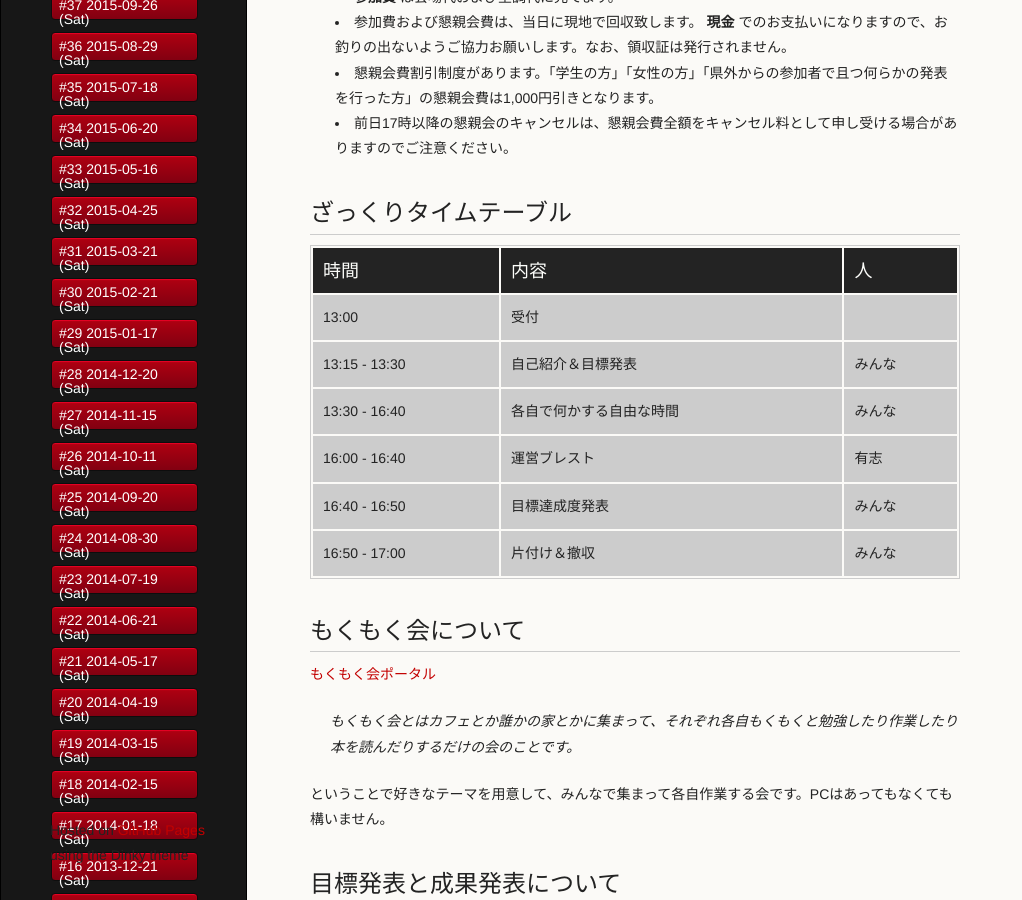
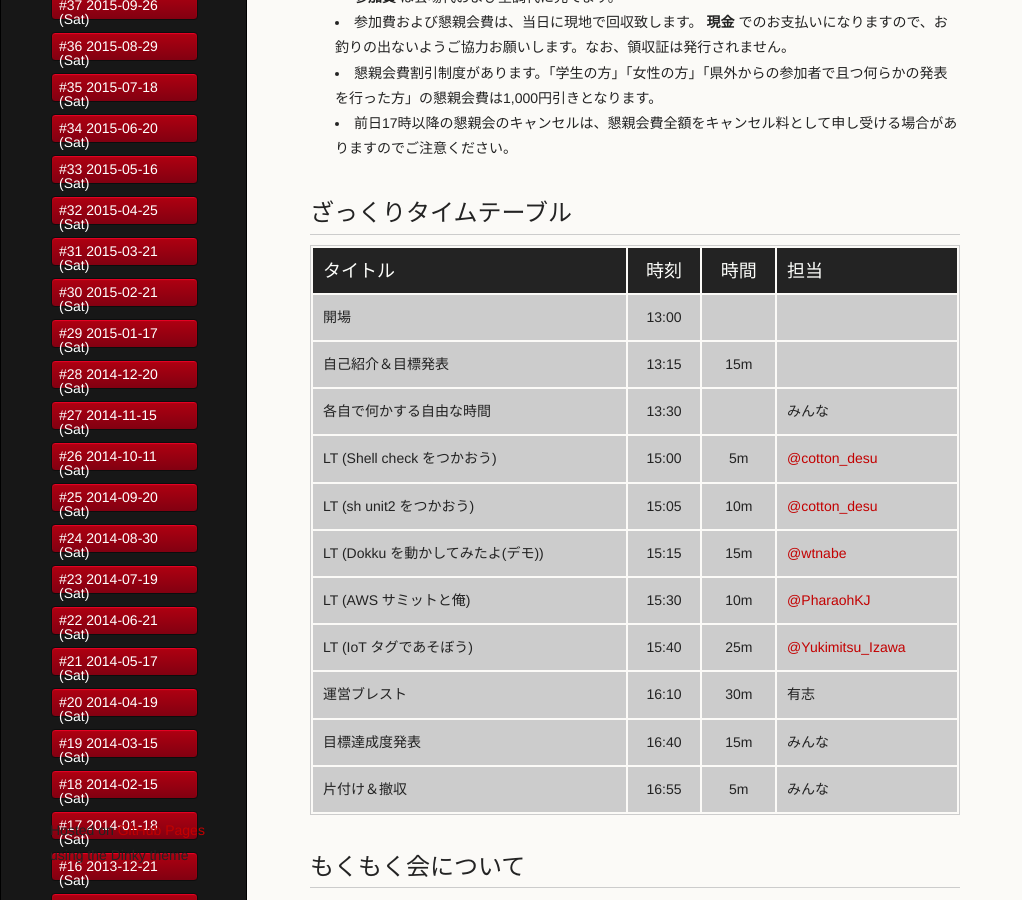
Before and after one commit to kanazawarb/meetup, a Jekyll site: the page built from 46/index.md, in a window 1280 px wide and 900 px high, scrolled down 558 px. Shown: the whole window, without its empty margins (0-1022 px from the left). Built offline with Jekyll 4.4.1, drawn with Linux system fonts in a browser that asks for light colours; a script that is not in the unit is left out.

Commit message:
update meetup45 timetable

```diff
--- a/46/index.md
+++ b/46/index.md
@@ -42,14 +42,19 @@ Kanazawa.rbの意識高いもくもく会には以下のような特徴があり
 
 ## ざっくりタイムテーブル
 
-| 時間          | 内容                     | 人     |
-|:--------------|:-------------------------|:-------|
-| 13:00         | 受付                     |        |
-| 13:15 - 13:30 | 自己紹介＆目標発表       | みんな |
-| 13:30 - 16:40 | 各自で何かする自由な時間 | みんな |
-| 16:00 - 16:40 | 運営ブレスト             | 有志   |
-| 16:40 - 16:50 | 目標達成度発表           | みんな |
-| 16:50 - 17:00 | 片付け＆撤収             | みんな |
+| タイトル                          | 時刻  | 時間 | 担当                                                    |
+|:----------------------------------|:-----:|:----:|:--------------------------------------------------------|
+| 開場                              | 13:00 |      |                                                         |
+| 自己紹介＆目標発表                | 13:15 | 15m  |                                                         |
+| 各自で何かする自由な時間          | 13:30 |      | みんな                                                  |
+| LT (Shell check をつかおう)       | 15:00 | 5m   | [@cotton_desu](https://twitter.com/cotton_desu)         |
+| LT (sh unit2 をつかおう)          | 15:05 | 10m  | [@cotton_desu](https://twitter.com/cotton_desu)         |
+| LT (Dokku を動かしてみたよ(デモ)) | 15:15 | 15m  | [@wtnabe](https://twitter.com/wtnabe)                   |
+| LT (AWS サミットと俺)             | 15:30 | 10m  | [@PharaohKJ](https://twitter.com/PharaohKJ)             |
+| LT (IoT タグであそぼう)           | 15:40 | 25m  | [@Yukimitsu_Izawa](https://twitter.com/Yukimitsu_Izawa) |
+| 運営ブレスト                      | 16:10 | 30m  | 有志                                                    |
+| 目標達成度発表                    | 16:40 | 15m  | みんな                                                  |
+| 片付け＆撤収                      | 16:55 | 5m   | みんな                                                  |
 
 
 ## もくもく会について
```
